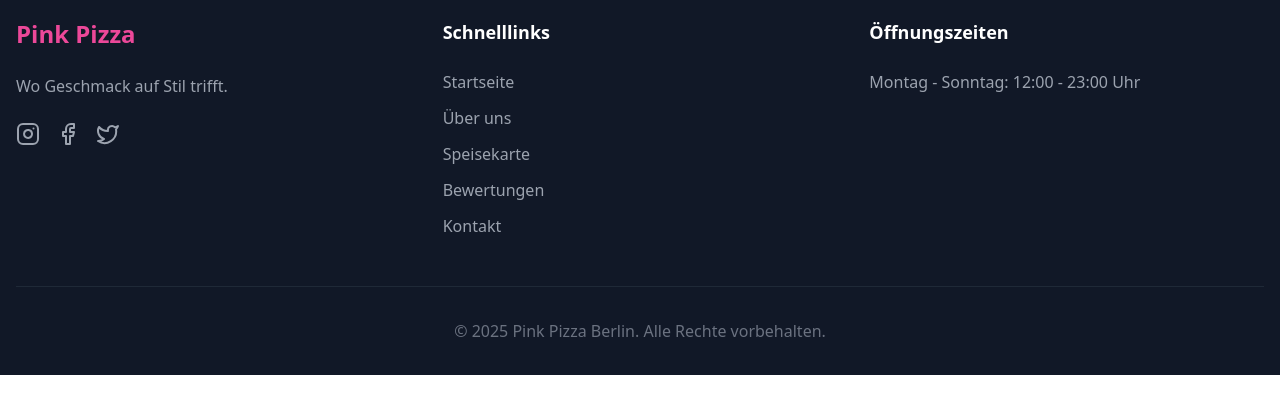
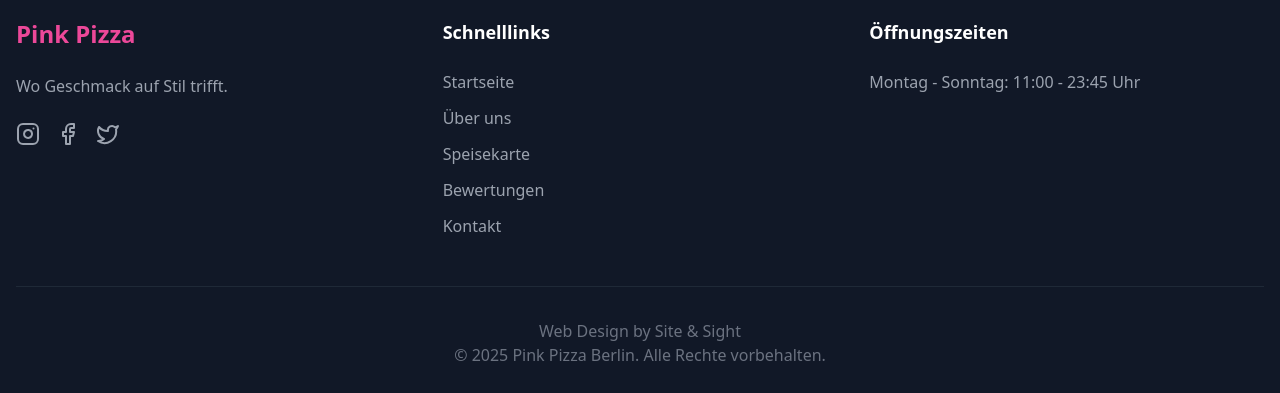
Before and after one commit to daniellambert95/pink-pizza-berlin, a React (Create React App) app: page / in a window 1280 px wide. Shown: the part 6750-7143 px from the top of the page. Built offline with nearby package versions, Linux system fonts and the light colour scheme.

Commit message:
Update App.jsx

```diff
--- a/src/App.jsx
+++ b/src/App.jsx
@@ -40,7 +40,7 @@ const translations = {
       email: 'Email',
       sendMessage: 'Send a Message',
       addressText: 'Am Friedrichshain 33\nPrenzlauerberg 10407',
-      phoneNumber: '+49 30 123 4567',
+      phoneNumber: '+49 1515 1831473',
       emailAddress: 'pinkpizzaberlin@gmail.com',
       formFields: {
         name: 'Name',
@@ -109,7 +109,7 @@ const translations = {
       quickLinks: 'Schnelllinks',
       openingHours: 'Öffnungszeiten',
       hours: {
-        weekdays: 'Montag - Sonntag: 12:00 - 23:00 Uhr'
+        weekdays: 'Montag - Sonntag: 11:00 - 23:45 Uhr'
       },
       newsletter: 'Newsletter',
       subscribeText: 'Abonnieren Sie, um Sonderangebote und Updates zu erhalten.',
@@ -964,7 +964,7 @@ const Location = ({ t }) => {
                 <Phone className="mr-4 text-pink-500 flex-shrink-0" />
                 <div>
                   <h4 className="font-semibold text-gray-800 mb-1">{t?.location?.phone || 'Phone'}</h4>
-                  <p className="text-gray-600">{t?.location?.phoneNumber || '+49 30 123 4567'}</p>
+                  <p className="text-gray-600">{t?.location?.phoneNumber || '+49 1515 1831473'}</p>
                 </div>
               </div>
 
@@ -1074,6 +1074,9 @@ const Footer = ({ t, language }) => {
         </div>
 
         <div className="border-t border-gray-800 pt-8">
+        <p className="text-gray-500 text-center">
+            Web Design by <a href="#" className="hover:text-pink-500 transition duration-300">Site & Sight</a>
+          </p>
           <p className="text-gray-500 text-center">
             &copy; {new Date().getFullYear()} Pink Pizza Berlin. {t.footer.rights}
           </p>
```
